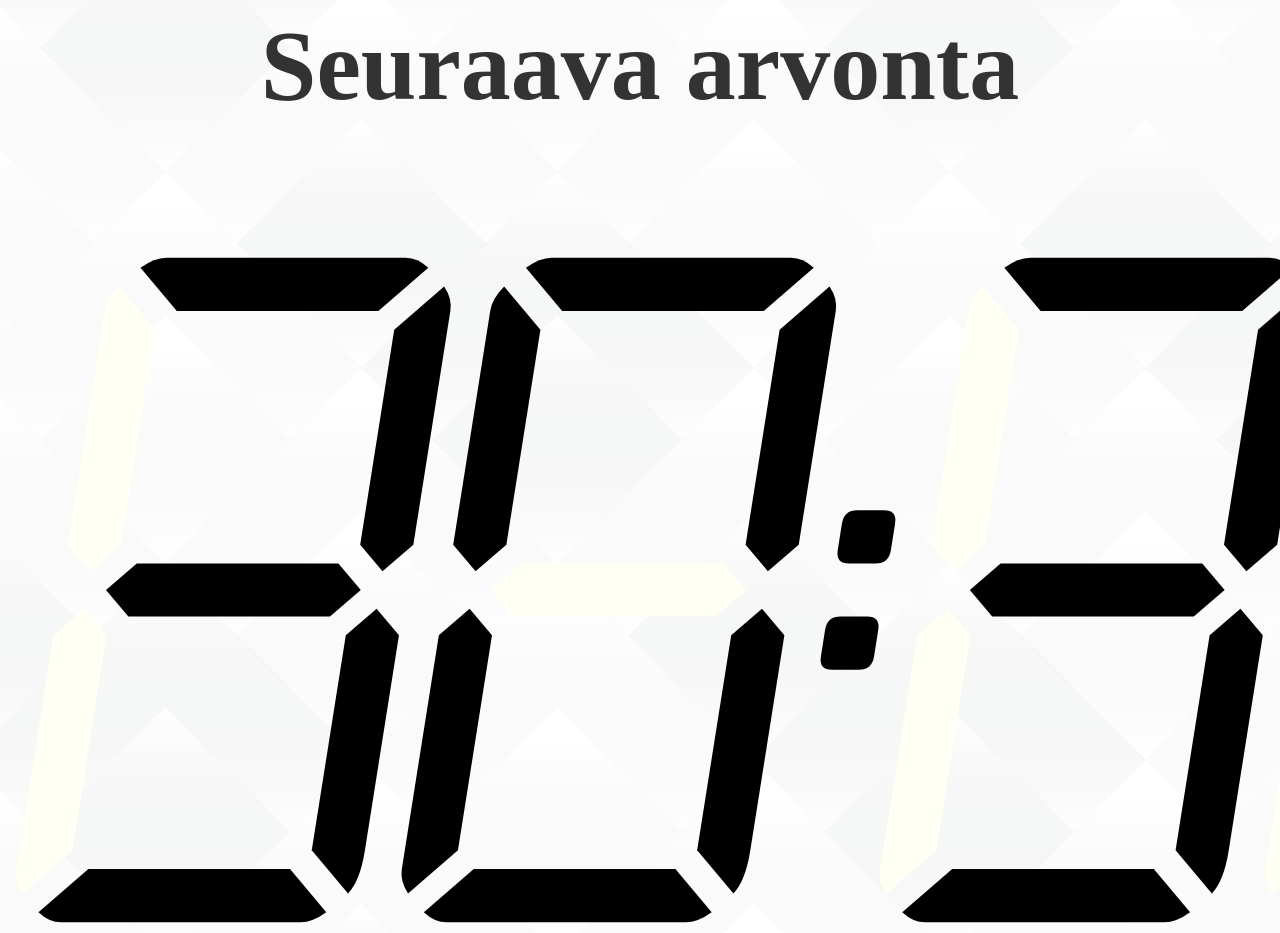
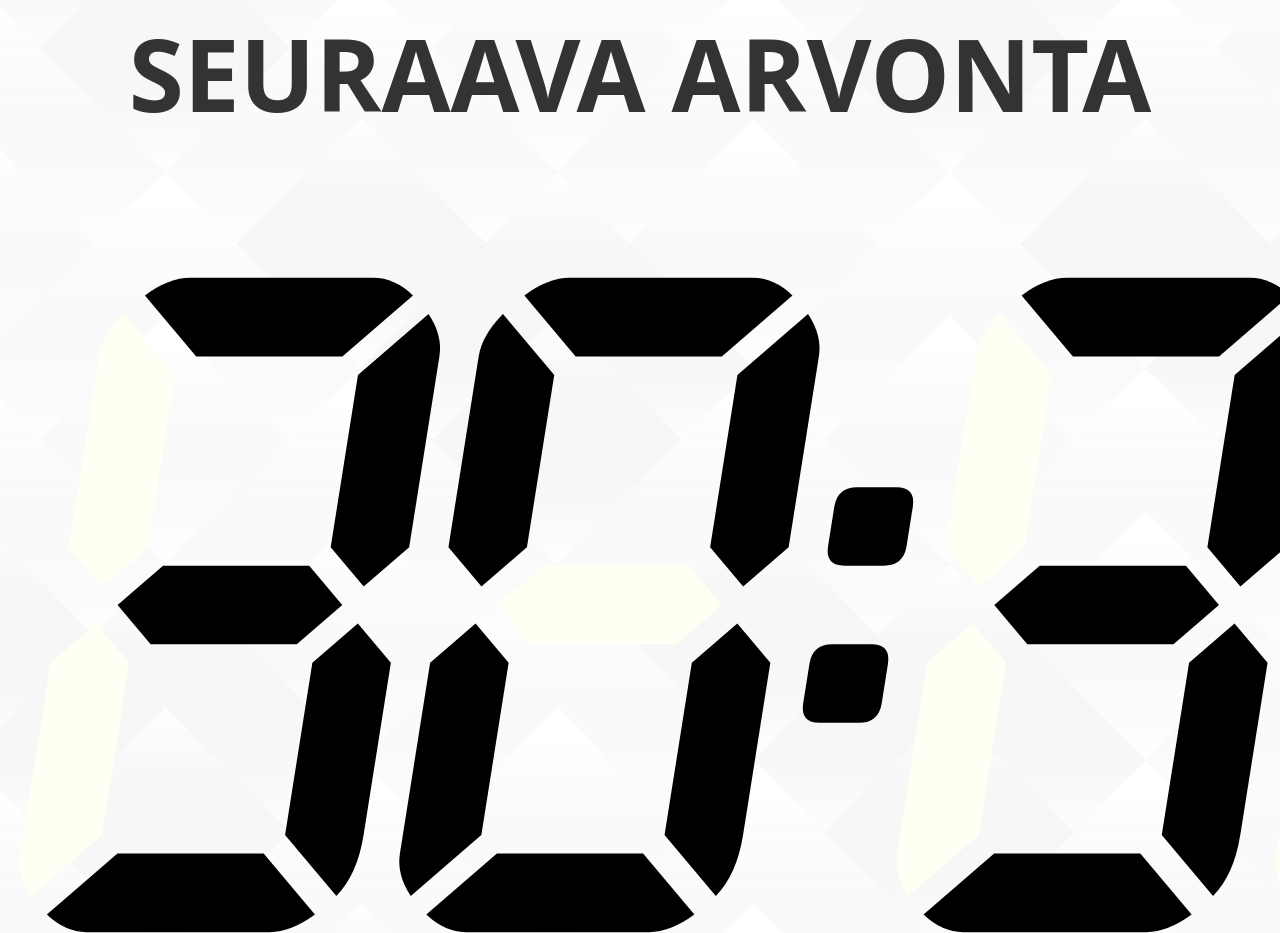
Before and after one commit to miguit/htmlfiles, a plain HTML site: page index.html in a window 1280 px wide. Shown: the top 933 px of the page. Drawn offline with Linux system fonts and the light colour scheme.

Commit message:
Update index.html

```diff
--- a/index.html
+++ b/index.html
@@ -19,7 +19,7 @@
       display.digitHeight     = 50;
       display.digitWidth      = 26;
       display.digitDistance   = 3;
-      display.segmentWidth    = 4;
+      display.segmentWidth    = 6;
       display.segmentDistance = 2;
   display.colorOn         = "#000000";
   display.colorOff        = "#fffff4";
@@ -46,6 +46,9 @@
 color:#333333;
 text-align: center;
 font-size: 100;
+    font-family: 'Open Sans', Helvetica, Arial, Lucida, sans-serif !important;
+    text-transform: uppercase !important;
+    line-height: 1.3em !important;
 		}
 	    canvas {
     padding-left: 0;
```
